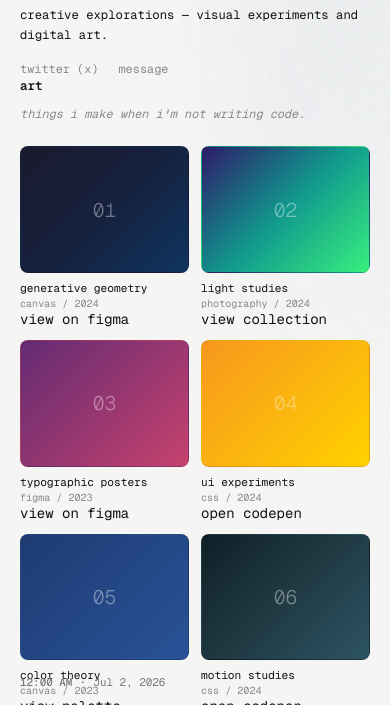
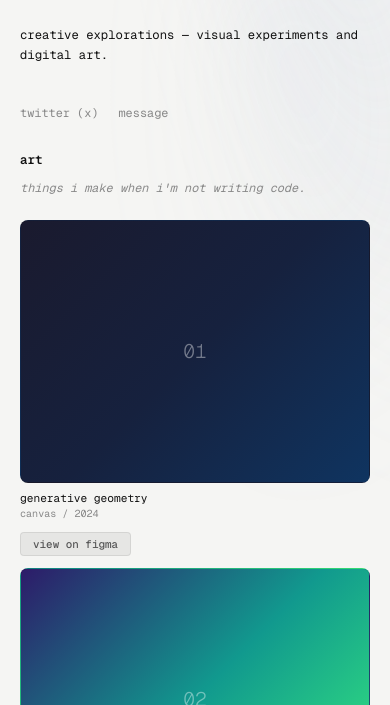
Before and after one commit to khxayan/MyPortfolio, a website built with Vite: page index.html in a window 390 px wide. Both pictures are taken after a click on the link "art". Shown: the part 139-844 px from the top of the page. Built offline with nearby package versions, Linux system fonts and the light colour scheme.

Commit message:
feat: implement View Transitions API for theme switching and refactor layout to a two-column responsive structure

```diff
--- a/style.css
+++ b/style.css
@@ -59,13 +59,37 @@ html {
   scroll-behavior: smooth;
 }
 
+/* ---- SMOOTH THEME TRANSITIONS ---- */
+/*
+  All elements smoothly interpolate color/bg/border when the theme
+  CSS variables change. Duration matches the View Transitions circle.
+  The `transition-property` list is explicit to avoid animating layout.
+*/
+*,
+*::before,
+*::after {
+  transition:
+    background-color 0.5s cubic-bezier(0.4, 0, 0.2, 1),
+    color            0.5s cubic-bezier(0.4, 0, 0.2, 1),
+    border-color     0.5s cubic-bezier(0.4, 0, 0.2, 1),
+    box-shadow       0.5s cubic-bezier(0.4, 0, 0.2, 1),
+    opacity          0.3s ease,
+    fill             0.5s cubic-bezier(0.4, 0, 0.2, 1);
+}
+
+/* Disable theme transition during page load to avoid flash */
+html.no-transition *,
+html.no-transition *::before,
+html.no-transition *::after {
+  transition: none !important;
+}
+
 body {
   font-family: var(--font-mono);
   background-color: var(--bg);
   color: var(--text-primary);
   min-height: 100vh;
   overflow-x: hidden;
-  transition: background-color 0.4s ease, color 0.4s ease;
   position: relative;
 }
 
@@ -123,6 +147,53 @@ ul {
   transform: rotate(-15deg);
   transform-origin: top center;
   animation: beamFloat2 16s ease-in-out infinite alternate;
+}
+
+/* ---- VIEW TRANSITIONS API — THEME SWITCH ---- */
+/*
+  Uses the native document.startViewTransition() — same technique as
+  tristanhendricks.vercel.app. The new theme slides in as a circle
+  expanding from the toggle button, while the old theme fades out.
+*/
+
+/* The old page snapshot fades out from full opacity to zero */
+::view-transition-old(root) {
+  animation: theme-out 0.7s cubic-bezier(0.22, 1, 0.36, 1) forwards;
+}
+
+/* The new page snapshot expands from a circle at the button origin */
+::view-transition-new(root) {
+  animation: theme-in 0.7s cubic-bezier(0.22, 1, 0.36, 1) forwards;
+}
+
+@keyframes theme-in {
+  from {
+    clip-path: circle(0px at var(--theme-origin-x, 50%) var(--theme-origin-y, 50%));
+  }
+  to {
+    clip-path: circle(200vmax at var(--theme-origin-x, 50%) var(--theme-origin-y, 50%));
+  }
+}
+
+@keyframes theme-out {
+  from { opacity: 1; }
+  to   { opacity: 0; }
+}
+
+/* Fallback: if View Transitions not supported, just fade body colours */
+@media (prefers-reduced-motion: reduce) {
+  ::view-transition-old(root),
+  ::view-transition-new(root) {
+    animation: none;
+  }
+  body {
+    transition: background-color 0.3s ease, color 0.3s ease;
+  }
+}
+
+/* Keep the old .theme-beam element but make it invisible (JS still references it) */
+.theme-beam {
+  display: none;
 }
 
 @keyframes beamFloat1 {
@@ -223,13 +294,15 @@ ul {
 /* ---- SECTIONS ---- */
 .section {
   display: none;
-  min-height: calc(100vh - 80px);
+  max-width: 1200px;
+  margin: 0 auto;
   padding: 40px 40px 120px;
   animation: fadeInSection 0.3s ease;
 }
 
 .section.active-section {
-  display: block;
+  display: flex;
+  gap: 60px;
 }
 
 @keyframes fadeInSection {
@@ -237,8 +310,20 @@ ul {
   to { opacity: 1; transform: translateY(0); }
 }
 
-.content-wrapper {
-  max-width: 560px;
+.sidebar-col {
+  width: 320px;
+  flex-shrink: 0;
+  position: sticky;
+  top: 120px;
+  height: fit-content;
+  display: flex;
+  flex-direction: column;
+  gap: 20px;
+}
+
+.content-col {
+  flex-grow: 1;
+  min-width: 0;
 }
 
 /* ---- HEADER ---- */
@@ -420,10 +505,9 @@ ul {
 
 .art-grid {
   display: grid;
-  grid-template-columns: repeat(3, 1fr);
-  gap: 12px;
+  grid-template-columns: repeat(2, 1fr);
+  gap: 16px;
   width: 100%;
-  max-width: 700px;
 }
 
 .art-card {
@@ -482,9 +566,8 @@ ul {
 /* ---- PROJECTS SECTION ---- */
 .projects-grid {
   display: grid;
-  grid-template-columns: repeat(3, 1fr);
-  gap: 12px;
-  max-width: 900px;
+  grid-template-columns: repeat(2, 1fr);
+  gap: 16px;
   margin-top: 24px;
 }
 
@@ -733,21 +816,35 @@ ul {
     padding: 30px 20px 100px;
   }
 
-  .content-wrapper {
-    max-width: 100%;
+  .section.active-section {
+    display: block; /* stacked layout on mobile */
+  }
+
+  .sidebar-col {
+    width: 100%;
+    position: static;
+    margin-bottom: 30px;
+  }
+
+  .content-col {
+    width: 100%;
   }
 
   .art-grid {
     grid-template-columns: repeat(2, 1fr);
+    gap: 12px;
   }
 
   .projects-grid {
     grid-template-columns: repeat(2, 1fr);
+    gap: 12px;
   }
 
   .site-footer {
-    left: 20px;
-    bottom: 16px;
+    position: static;
+    margin-top: 40px;
+    margin-left: 20px;
+    padding-bottom: 24px;
   }
 }
 
@@ -761,13 +858,53 @@ ul {
   }
 
   .art-grid {
-    grid-template-columns: repeat(2, 1fr);
+    grid-template-columns: 1fr;
+    gap: 12px;
   }
 
   .projects-grid {
-    grid-template-columns: 1fr 1fr;
-    gap: 8px;
+    grid-template-columns: 1fr;
+    gap: 12px;
   }
+}
+
+/* ---- PROJECT & ART CARD BADGE LINKS ---- */
+.project-links,
+.art-links {
+  display: flex;
+  flex-wrap: wrap;
+  gap: 8px;
+  margin-top: 12px;
+}
+
+.project-link-btn,
+.art-link-btn {
+  display: inline-flex;
+  align-items: center;
+  justify-content: center;
+  font-family: var(--font-mono);
+  font-size: 0.78rem;
+  font-weight: 500;
+  color: var(--text-secondary);
+  background: var(--tag-bg);
+  border: 1px solid var(--border);
+  padding: 4px 12px;
+  border-radius: 4px;
+  transition: all var(--transition);
+  cursor: pointer;
+}
+
+.project-link-btn:hover,
+.art-link-btn:hover {
+  color: var(--text-primary);
+  background: var(--card-hover-bg);
+  border-color: var(--text-primary);
+  transform: translateY(-1px);
+}
+
+.project-link-btn:active,
+.art-link-btn:active {
+  transform: translateY(0);
 }
 
 /* ---- UTILITY ---- */
```
